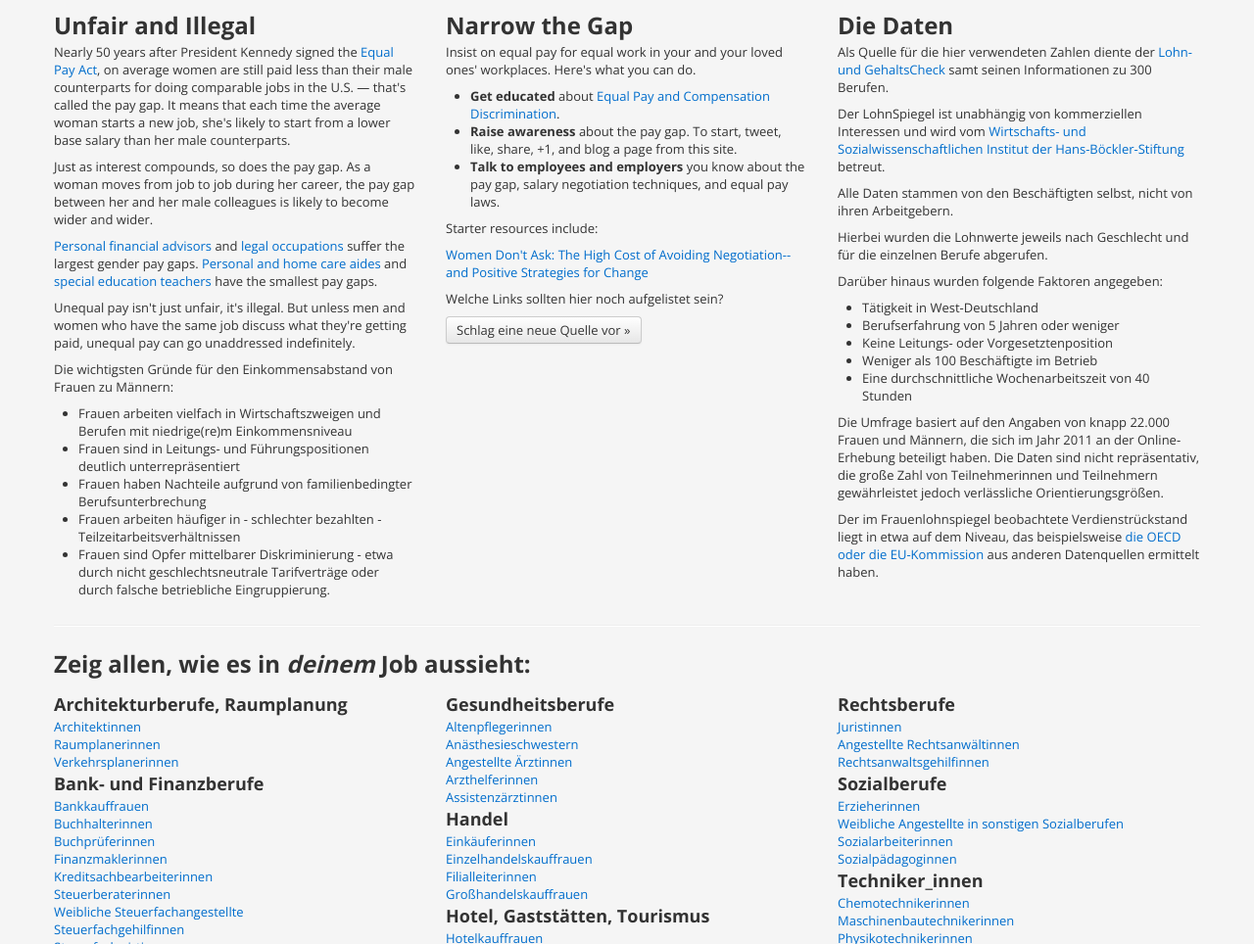
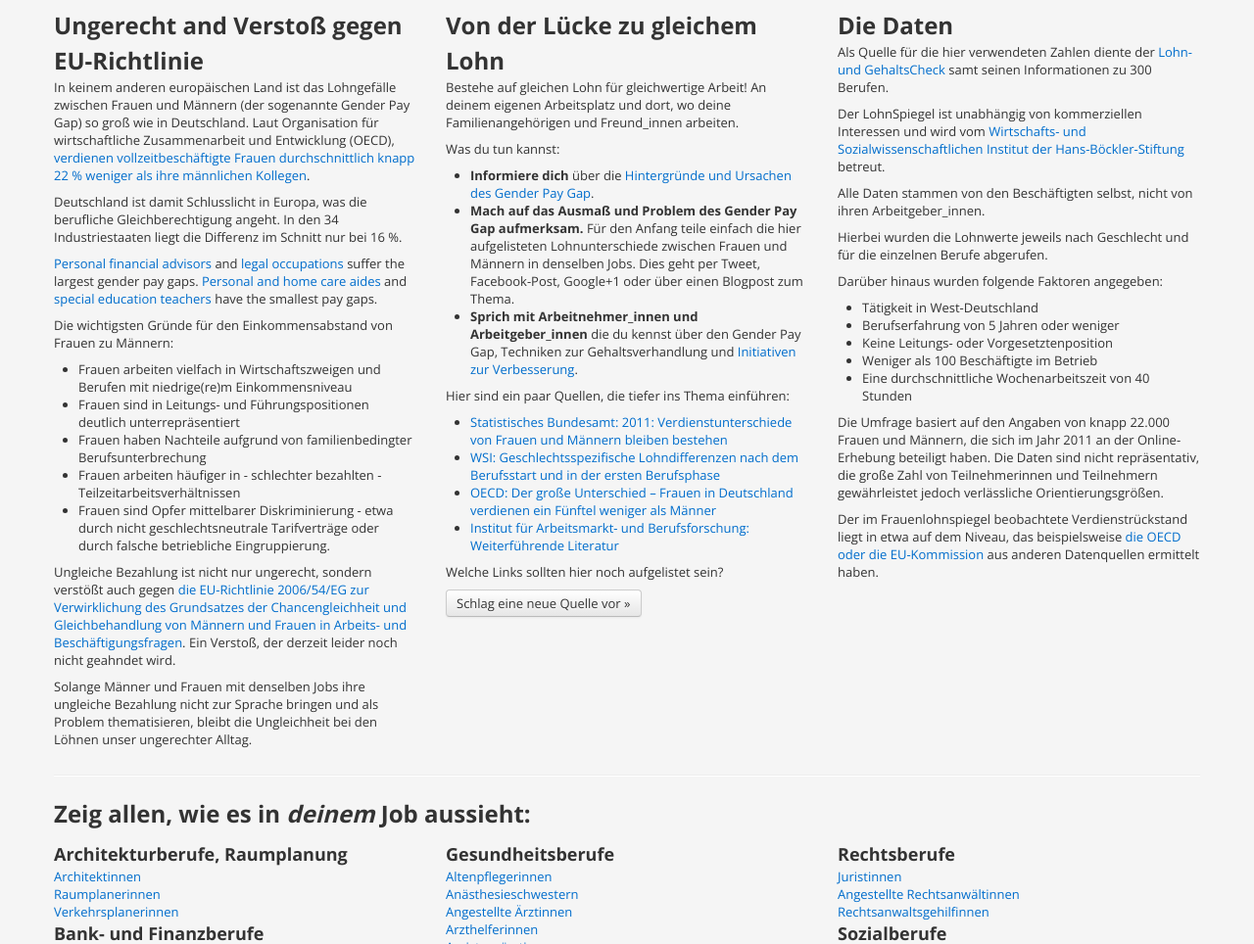
Before and after one commit to janl/narrow, a plain HTML site: page index.html in a window 1280 px wide. Shown: the part 560-1524 px from the top of the page at 98% size. Drawn offline with nearby package versions, Linux system fonts and the light colour scheme.

Commit message:
Ausformulierung der Abschnitte "Ungerecht and Verstoß gegen EU-Richtlinie" und "Von der Lücke zu gleichem Lohn".

```diff
--- a/index.html
+++ b/index.html
@@ -88,11 +88,11 @@
       </div>
       <div class="row">
         <div class="span4">
-          <h2>Unfair and Illegal</h2>
-           <p>Nearly 50 years after President Kennedy signed the <a href="http://www.eeoc.gov/laws/statutes/epa.cfm">Equal Pay Act</a>, on average women are still paid less than their male counterparts for doing comparable jobs in the U.S. &mdash; that's called the pay gap. It means that each time the average woman starts a new job, she's likely to start from a lower base salary than her male counterparts.</p>
-           <p>Just as interest compounds, so does the pay gap. As a woman moves from job to job during her career, the pay gap between her and her male colleagues is likely to become wider and wider.</p>
+          <h2>Ungerecht and Verstoß gegen EU-Richtlinie</h2>
+           <p>In keinem anderen europäischen Land ist das Lohngefälle zwischen Frauen und Männern (der sogenannte Gender Pay Gap) so groß wie in Deutschland. Laut Organisation für wirtschaftliche Zusammenarbeit und Entwicklung (OECD), <a href="http://www.oecd.org/document/20/0,3746,de_34968570_35008930_49829460_1_1_1_1,00.html">verdienen vollzeitbeschäftigte Frauen durchschnittlich knapp 22 % weniger als ihre männlichen Kollegen</a>.</p>
+           <p>Deutschland ist damit Schlusslicht in Europa, was die berufliche Gleichberechtigung angeht. In den 34 Industriestaaten liegt die Differenz im Schnitt nur bei 16 %.</p>
            <p><a href="?i=50">Personal financial advisors</a> and <a href="?i=122">legal occupations</a> suffer the largest gender pay gaps. <a href="?i=253">Personal and home care aides</a> and <a href="?i=132">special education teachers</a> have the smallest pay gaps.</p>
-           <p>Unequal pay isn't just unfair, it's illegal. But unless men and women who have the same job discuss what they're getting paid, unequal pay can go unaddressed indefinitely.</p>
+
            <p>Die wichtigsten Gründe für den Einkommensabstand von Frauen zu Männern:</p>
            <ul>
            <li>Frauen arbeiten vielfach in Wirtschaftszweigen und Berufen mit niedrige(re)m Einkommensniveau</li>
@@ -101,17 +101,26 @@
            <li>Frauen arbeiten häufiger in - schlechter bezahlten - Teilzeitarbeitsverhältnissen</li>
            <li>Frauen sind Opfer mittelbarer Diskriminierung - etwa durch nicht geschlechtsneutrale Tarifverträge oder durch falsche betriebliche Eingruppierung.</li>
            </ul>
+           <p>Ungleiche Bezahlung ist nicht nur ungerecht, sondern verstößt auch gegen <a href="http://eur-lex.europa.eu/LexUriServ/LexUriServ.do?uri=OJ:L:2006:204:0023:01:de:HTML">die EU-Richtlinie 2006/54/EG zur Verwirklichung des Grundsatzes der Chancengleichheit und Gleichbehandlung von Männern und Frauen in Arbeits- und Beschäftigungsfragen</a>. Ein Verstoß, der derzeit leider noch nicht geahndet wird.</p>
+           <p>Solange Männer und Frauen mit denselben Jobs ihre ungleiche Bezahlung nicht zur Sprache bringen und als Problem thematisieren, bleibt die Ungleichheit bei den Löhnen unser ungerechter Alltag.</p>
         </div>
         <div class="span4">
-          <h2>Narrow the Gap</h2>
-          <p>Insist on equal pay for equal work in your and your loved ones' workplaces. Here's what you can do.</p>
+          <h2>Von der Lücke zu gleichem Lohn</h2>
+          <p>Bestehe auf gleichen Lohn für gleichwertige Arbeit! An deinem eigenen Arbeitsplatz und dort, wo deine Familienangehörigen und Freund_innen arbeiten.</p>
+
+          <p>Was du tun kannst:</p>
           <ul>
-          <li><strong>Get educated</strong> about <a href="http://www.eeoc.gov/laws/types/equalcompensation.cfm">Equal Pay and Compensation Discrimination</a>.</li>
-          <li><strong>Raise awareness</strong> about the pay gap. To start, tweet, like, share, +1, and blog a page from this site.</li>
-          <li><strong>Talk to employees and employers</strong> you know about the pay gap, salary negotiation techniques, and equal pay laws.</li>
+          <li><strong>Informiere dich</strong> über die <a href="http://ec.europa.eu/justice/gender-equality/gender-pay-gap/causes/index_de.htm">Hintergründe und Ursachen des Gender Pay Gap</a>.</li>
+          <li><strong>Mach auf das Ausmaß und Problem des Gender Pay Gap aufmerksam.</strong> Für den Anfang teile einfach die hier aufgelisteten Lohnunterschiede zwischen Frauen und Männern in denselben Jobs. Dies geht per Tweet, Facebook-Post, Google+1 oder über einen Blogpost zum Thema.</li>
+          <li><strong>Sprich mit Arbeitnehmer_innen und Arbeitgeber_innen</strong> die du kennst über den Gender Pay Gap, Techniken zur Gehaltsverhandlung und <a href="http://www.bmfsfj.de/RedaktionBMFSFJ/Broschuerenstelle/Pdf-Anlagen/entgeltungleichheit-dossier,property=pdf,bereich=bmfsfj,sprache=de,rwb=true.pdf">Initiativen zur Verbesserung</a>.</li>
           </ul>
-          <p>Starter resources include:</p>
-          <p><a href="http://www.amazon.com/o/ASIN/0553383876/ref=nosim/lifehackerboo-20">Women Don't Ask: The High Cost of Avoiding Negotiation--and Positive Strategies for Change</a></p>
+          <p>Hier sind ein paar Quellen, die tiefer ins Thema einführen:</p>
+          <ul>
+          <li><a href="https://www.destatis.de/DE/PresseService/Presse/Pressemitteilungen/2012/03/PD12_101_621.html">Statistisches Bundesamt: 2011: Verdienstunterschiede von Frauen und Männern bleiben bestehen</a></li>
+          <li><a href="http://www.boeckler.de/pdf/p_ta_lohnspiegel_berufsanfaengerinnen.pdf">WSI: Geschlechtsspezifische Lohndifferenzen nach dem Berufsstart und in der ersten Berufsphase</a></li>
+          <li><a href="http://www.oecd.org/document/20/0,3746,de_34968570_35008930_49829460_1_1_1_1,00.html">OECD: Der große Unterschied – Frauen in Deutschland verdienen ein Fünftel weniger als Männer</a></li>
+          <li><a href="http://infosys.iab.de/infoplattform/dokSelect.asp?pkyDokSelect=71&show=Lit">Institut für Arbeitsmarkt- und Berufsforschung: Weiterführende Literatur</a></li>
+          </ul>
           <p>Welche Links sollten hier noch aufgelistet sein?
           <p><a class="btn" href="mailto:anne.wizorek/a/gmail.com">Schlag eine neue Quelle vor &raquo;</a></p>
        </div>
@@ -119,7 +128,7 @@
           <h2>Die Daten</h2>
           <p>Als Quelle für die hier verwendeten Zahlen diente der <a href="http://www.lohnspiegel.de/main/LohnundGehaltsCheck">Lohn- und GehaltsCheck</a> samt seinen Informationen zu 300 Berufen.</p>
           <p>Der LohnSpiegel ist unabhängig von kommerziellen Interessen und wird vom <a href="http://www.boeckler.de/index_wsi.htm">Wirtschafts- und Sozialwissenschaftlichen Institut der Hans-Böckler-Stiftung</a> betreut.</p>
-          <p>Alle Daten stammen von den Beschäftigten selbst, nicht von ihren Arbeitgebern.</p>
+          <p>Alle Daten stammen von den Beschäftigten selbst, nicht von ihren Arbeitgeber_innen.</p>
 
           <p>Hierbei wurden die Lohnwerte jeweils nach Geschlecht und für die einzelnen Berufe abgerufen.</p>
           <p>Darüber hinaus wurden folgende Faktoren angegeben:
```
